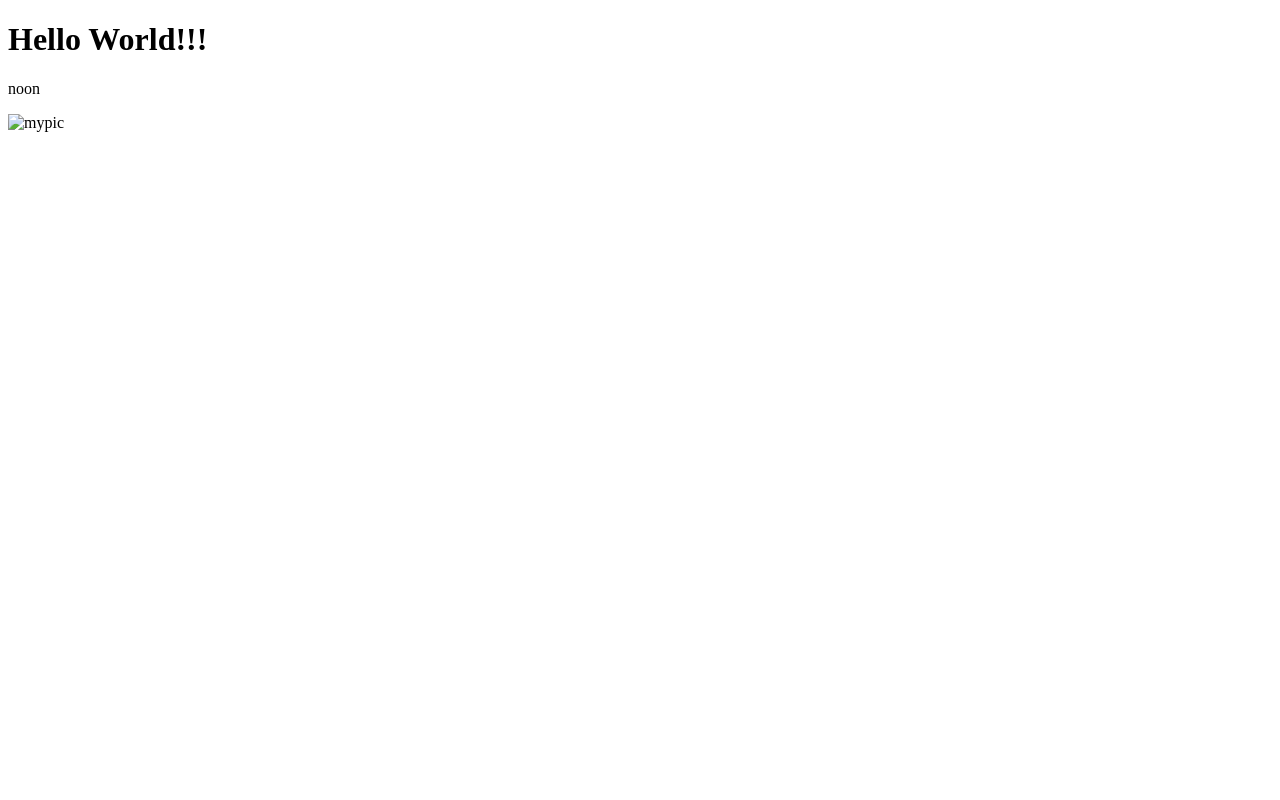
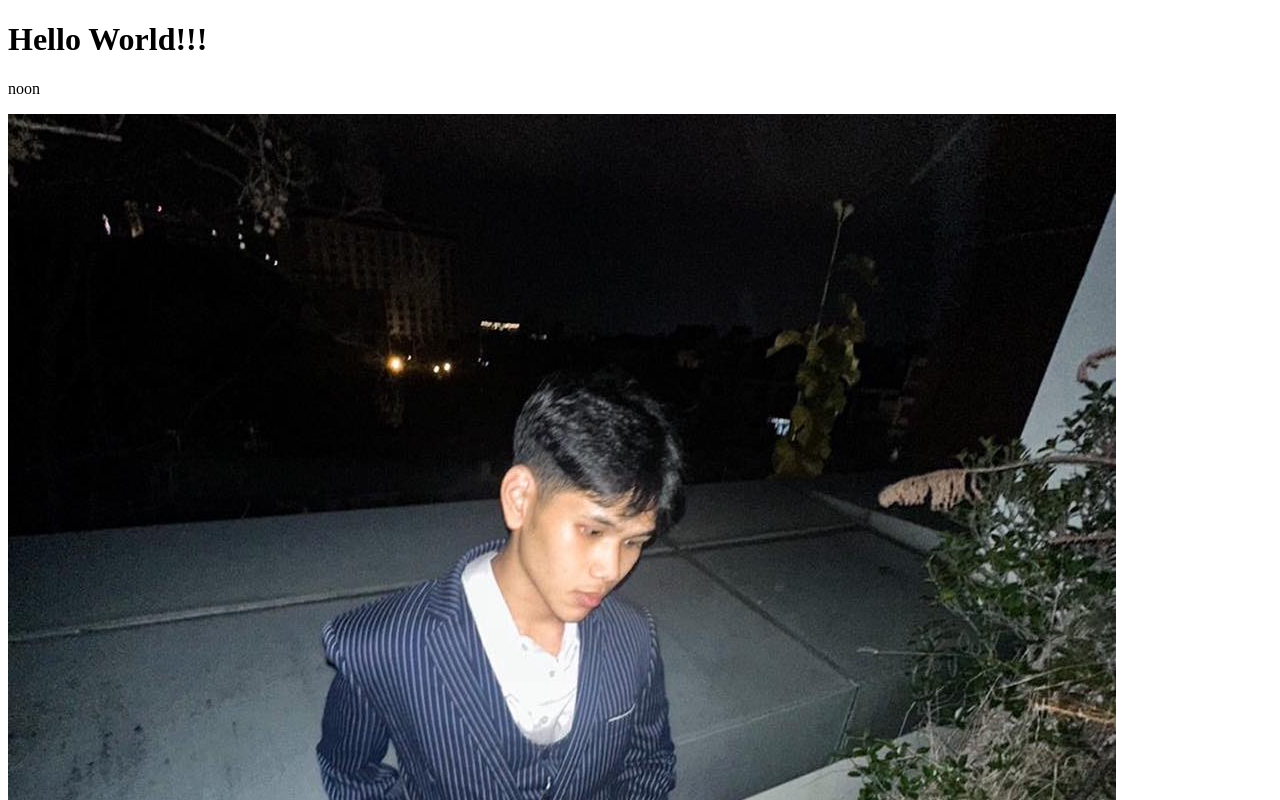
Before and after one commit to quentinx27/lab07, a plain HTML site: page html/index.html in a window 1280 px wide. Shown: the top 800 px of the page. Drawn offline with Linux system fonts and the light colour scheme.

Commit message:
add mypic 2

```diff
--- a/html/index.html
+++ b/html/index.html
@@ -8,6 +8,6 @@
 <body>
     <h1>Hello World!!!</h1>
     <p>noon</p>
-    <img src="my2.jpg" alt="mypic">
+    <img src="../my2.jpg" alt="mypic">
 </body>
 </html>
```
